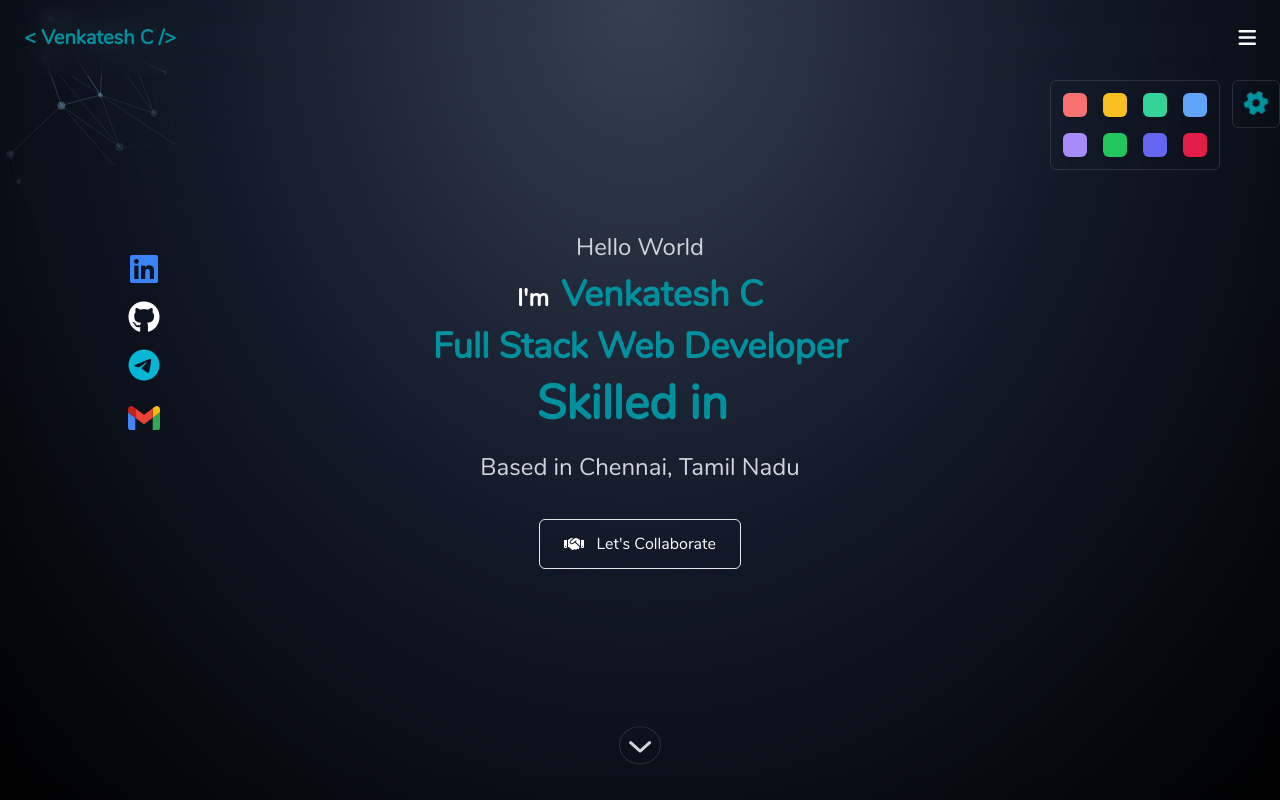
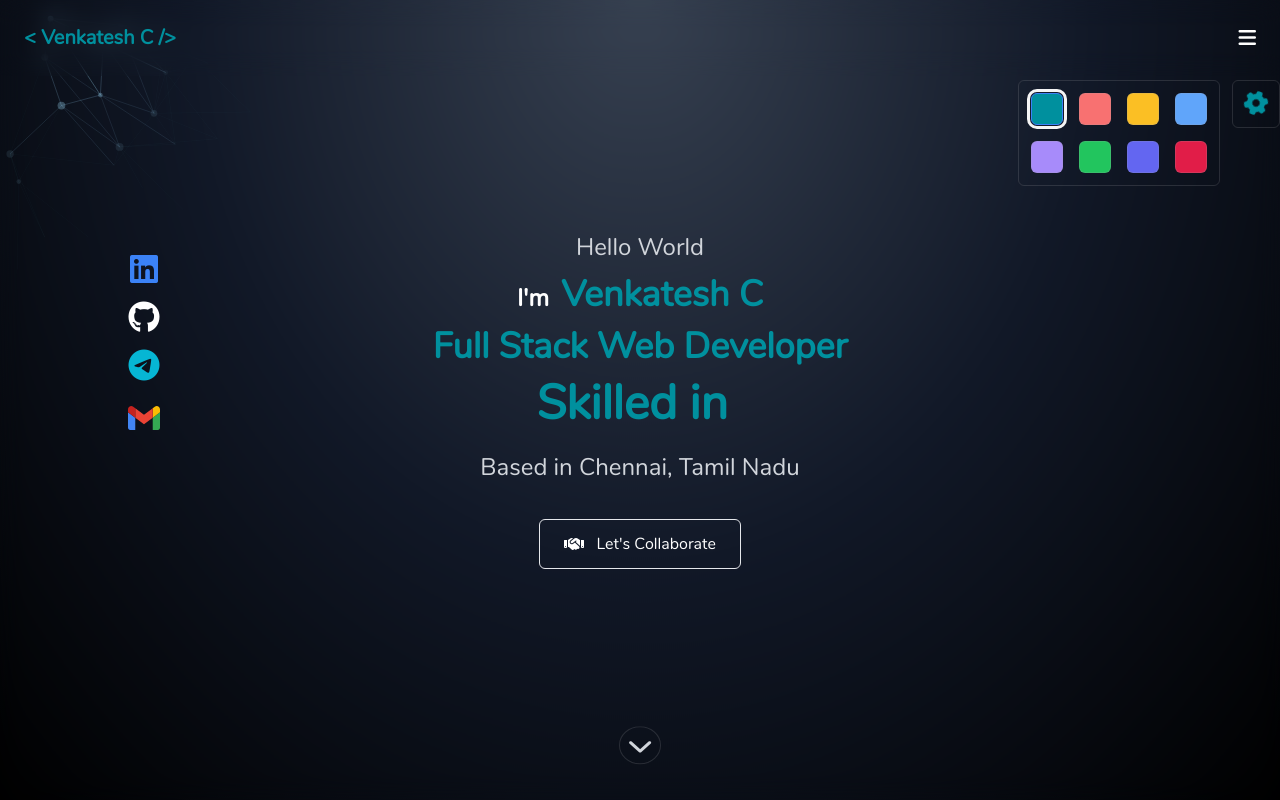
Before and after one commit to venky-123-debug/My_Portfolio, a Svelte app: page / in a window 1280 px wide. Both pictures are taken after a click on the button 1256 px from the left and 104 px from the top of the page. Shown: the top 800 px of the page. Built offline with nearby package versions, Linux system fonts and the light colour scheme.

Commit message:
color picker code changed

```diff
--- a/src/pages/summaryPage/components/tools-sdk.svelte
+++ b/src/pages/summaryPage/components/tools-sdk.svelte
@@ -80,7 +80,7 @@
         </div>
       {:else}
         <div class="flex flex-col items-center space-y-3">
-          <svelte:component this={icon} class="w-16 h-16 transition-transform duration-200 group-hover:scale-110" />
+          <svelte:component this={icon} />
           <p class={`text-lg font-semibold ${textColor}`}>{name}</p>
         </div>
       {/if}
--- a/src/shared/colorPicker.svelte
+++ b/src/shared/colorPicker.svelte
@@ -1,9 +1,9 @@
 <script>
   let showColorPicker = false
   let colors = [
+    "#00909E", // Green
     "#F87171", // Red
     "#FBBF24", // Yellow
-    "#34D399", // Green
     "#60A5FA", // Blue
     "#A78BFA", // Purple
     // "#F472B6", // Pink
@@ -14,8 +14,10 @@
     "#6366F1", // Indigo
     "#E11D48", // Rose
   ]
+  let selectedColor = colors[0]
 
   const selectColor = (color) => {
+    selectedColor = color
     document.documentElement.style.setProperty("--color", color)
   }
 </script>
@@ -35,7 +37,7 @@
     <div class="flex order-1 flex-col items-center p-3 border rounded-md border-[#a0a1a533]">
       <div class="grid lg:grid-cols-4 grid-cols-2 gap-4">
         {#each colors as color}
-          <button type="button" class="w-6 h-6 rounded-md border-[#a0a1a533] shadow-md hover:scale-110 transform transition duration-200 focus:outline-none" style="background-color: {color}" on:click={() => selectColor(color)} aria-label="Select color">
+          <button type="button" disabled={selectedColor === color} class="w-8 h-8 border rounded-md {selectedColor === color ? 'border-blue-500 outline outline-offset-1' : 'border-[#a0a1a533]'} disabled:cursor-not-allowed hover:scale-110 transform transition duration-200 focus:outline-none" style="background-color: {color}" on:click={() => selectColor(color)} aria-label="Select color">
             <span class="sr-only">{color}</span>
           </button>
         {/each}
```
